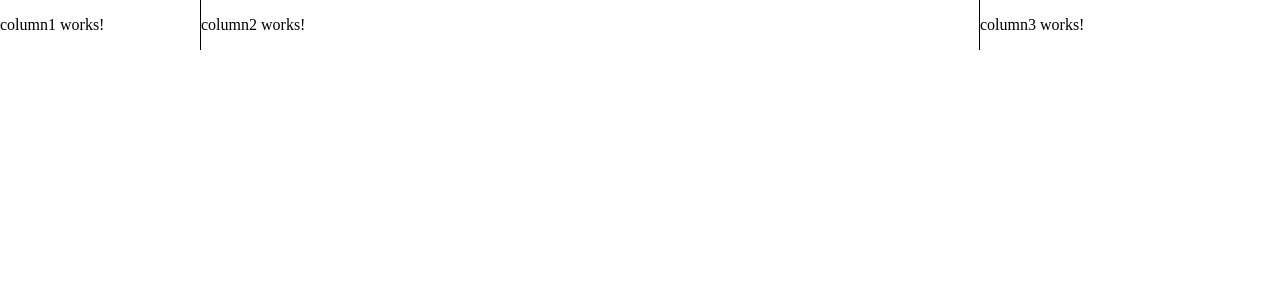
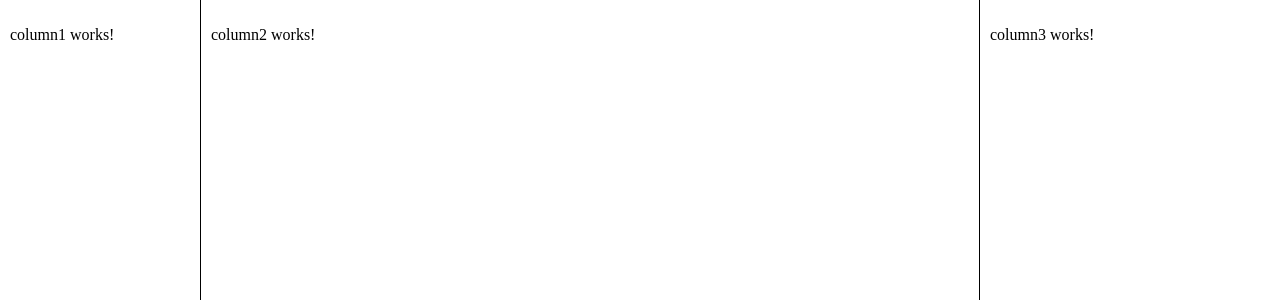
Before and after one commit to ponkrit/question1, an Angular app: page / in a window 1280 px wide. Shown: the top 300 px of the page. Built offline with nearby package versions, Linux system fonts and the light colour scheme.

Commit message:
style(main css): update page height to 100%

```diff
--- a/src/styles.css
+++ b/src/styles.css
@@ -1,26 +1,32 @@
 /* You can add global styles to this file, and also import other style files */
+html {
+  height: 100%;
+}
 body {
   padding: 0;
   margin: 0;
+  height: 100%;
 }
 .container {
   overflow: scroll;
   display: table;
   min-width: 600px;
   width: 100%;
+  height: 100%;
 }
 .container > div {
   display: table-cell;
+  padding: 10px;
 }
 .left {
-  width: 200px;
+  width: 180px;
   border-right: 1px #000 solid;
 }
 .middle {
-  min-width: 100px;
+  min-width: 80px;
   width: calc(100% - 500px);
 }
 .right {
   border-left: 1px #000 solid;
-  width: 300px;
+  width: 280px;
 }
```
